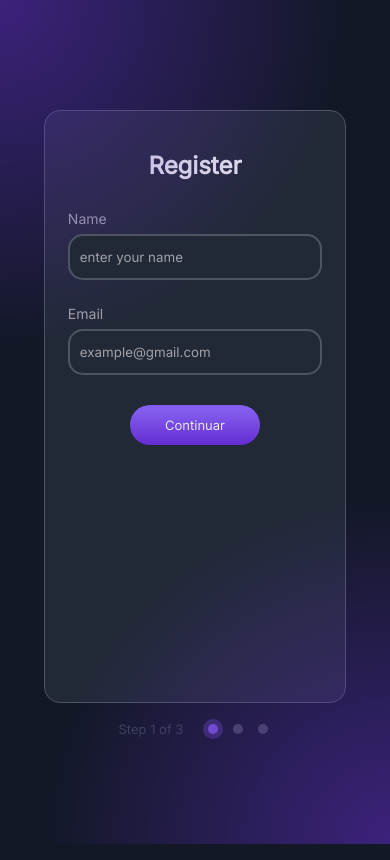
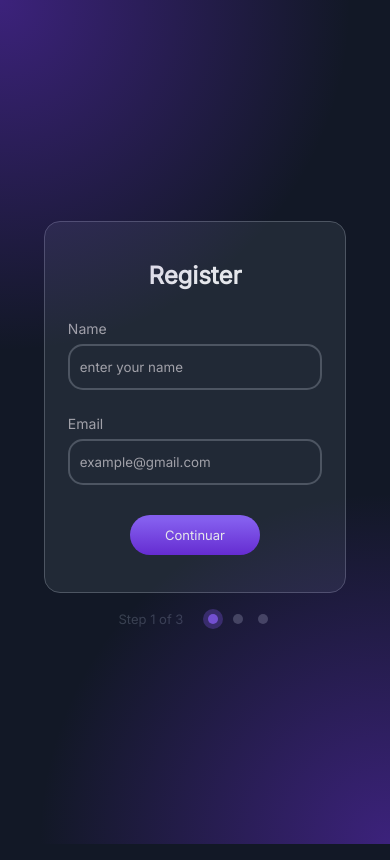
Before and after one commit to GaboP1xel/DevChallengue_Project2, a plain HTML site: page index.html in a window 390 px wide. Shown: the top 860 px of the page. Drawn offline with Linux system fonts and the light colour scheme.

Commit message:
Add files via upload

```diff
--- a/css.css
+++ b/css.css
@@ -491,7 +491,6 @@ input::placeholder {
 @media screen and (max-width: 460px) {
     .form-container {
         width: 80%;
-        height: 70%;
         align-items: center;
     }
 
```
